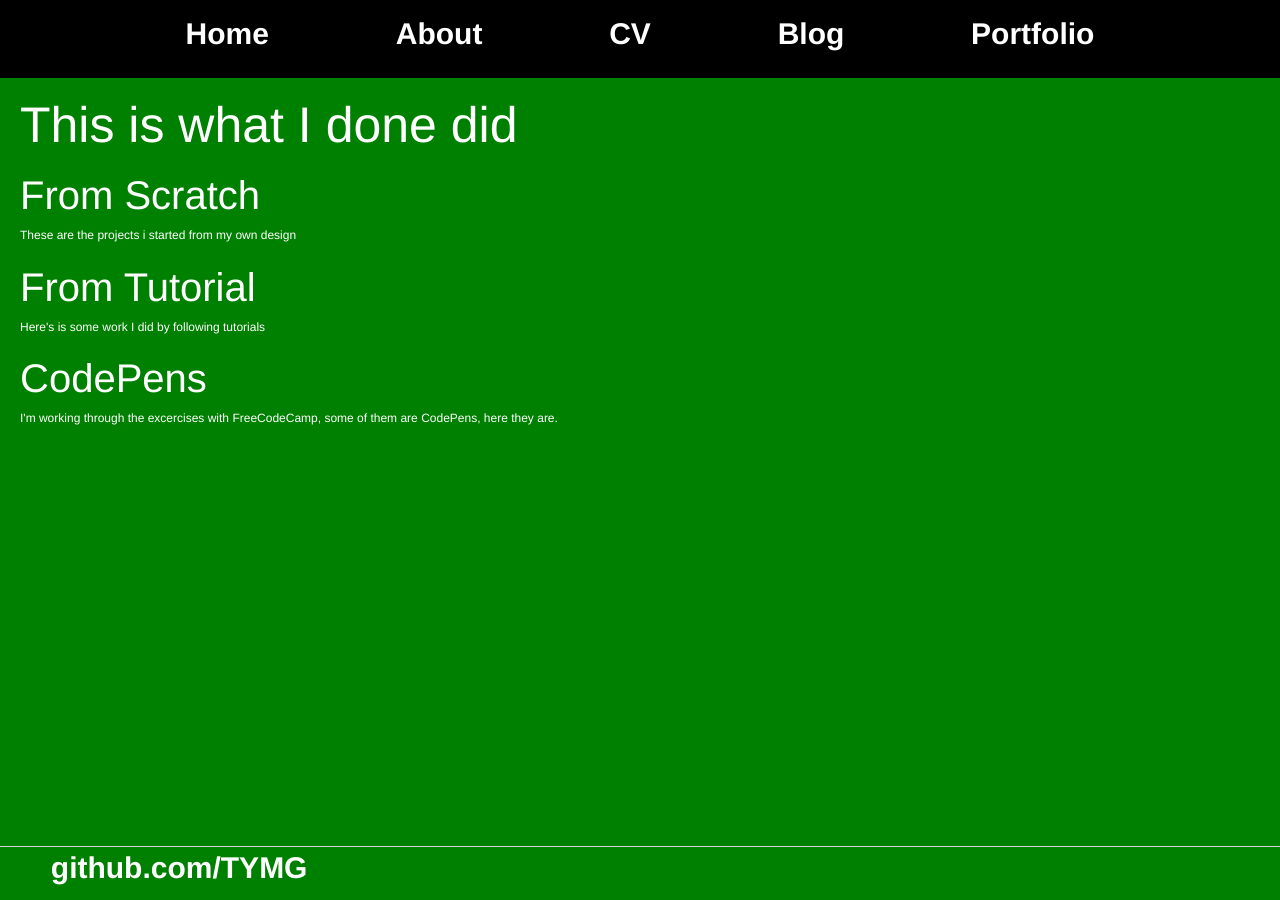
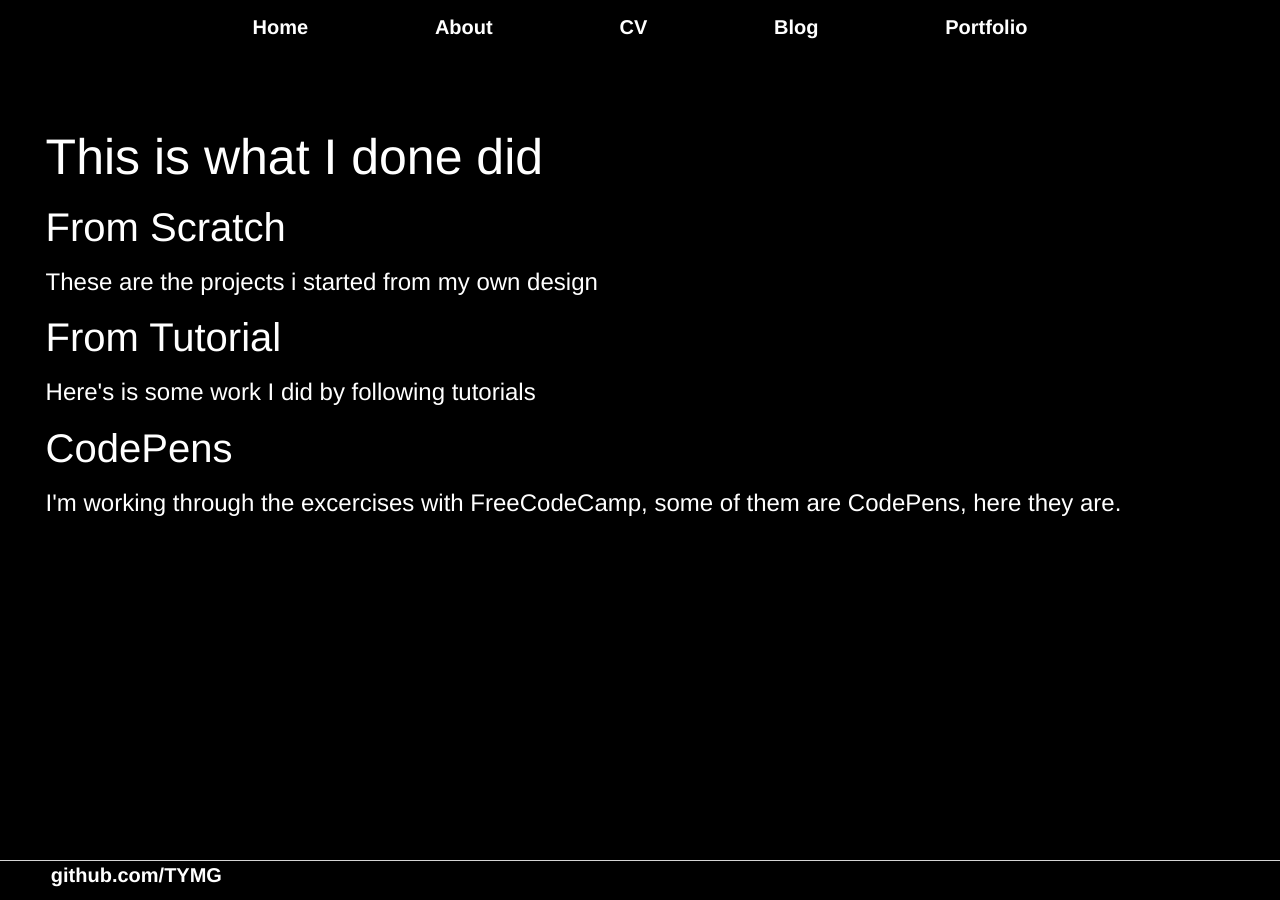
Before and after one commit to TYMG/tymg.github.io, a Jekyll site: the page built from portfolio/index.html, in a window 1280 px wide. Built offline with Jekyll 4.4.1, drawn with Linux system fonts in a browser that asks for light colours; some web fonts are replaced.

Commit message:
Final CSS Responsive Text Updates

```diff
--- a/css/about.css
+++ b/css/about.css
@@ -38,3 +38,8 @@
     @media screen and (min-width: 751px) {
         p {font-size:2rem;}
       }
+
+
+    @media screen and (min-width:1000px) {
+        p {font-size:2.5rem;}
+      }
--- a/css/cv.css
+++ b/css/cv.css
@@ -6,7 +6,7 @@
 }
 
 .cv-text{
-    font-size:1.25rem;
+    font-size:2rem;
 }
 
 h3.cv-sub-headers {
@@ -45,3 +45,16 @@
                     font-size:3rem;
                 }
       }
+
+   @media screen and (min-width: 975px) {
+              div.cv-body {
+                padding: 1%;
+            }
+              .cv-text{
+                    font-size:2rem;
+                }
+
+                h3.cv-sub-headers {
+                    font-size:3rem;
+                }
+      }
--- a/css/home.css
+++ b/css/home.css
@@ -40,27 +40,25 @@
 	 @media screen and (min-width: 376px) and (max-width: 750px) {
 
             .blurb{
-                position: absolute;
                 margin-left: auto;
                 margin-right: auto;
-                left: 0;
-                right: 0;
+                padding: 1%;
                 width:95%;
                 height: 100%;
             }
               h1.home-text-sen-dev{
                 font-family: 'Press Start 2P', cursive;
-                font-size: 1rem;
+                font-size: 3.5rem;
             }
 
             h1.home-text-grt-comm{
                 font-family: 'Tangerine', cursive;
-                font-size: 5rem;
+                font-size: 8rem;
             }
 
             h1.home-text-divrst{
                 font-family: 'Barrio', cursive;
-                font-size: 2rem;
+                font-size: 5rem;
             }
       }
 
@@ -92,7 +90,7 @@
 
         .blurb{
             width:99%;
-            padding: 5%;
+            padding: 1%;
         }
 
         a.about-me{
@@ -101,7 +99,7 @@
 
         h1.home-text-sen-dev{
             font-family: 'Press Start 2P', cursive;
-            font-size: 9rem;
+            font-size: 8rem;
         }
 
         h1.home-text-grt-comm{
@@ -111,7 +109,7 @@
 
         h1.home-text-divrst{
             font-family: 'Barrio', cursive;
-            font-size: 11rem;
+            font-size: 9rem;
         }
 
       }
--- a/css/main.css
+++ b/css/main.css
@@ -129,17 +129,13 @@
 **/
 
 	 @media screen and (min-width: 376px) and (max-width: 750px) {
-              	body{
-                      background-color:blue;
-                }
 
 
       }
 
     @media screen and (min-width: 751px) {
-        body {background-color:green;}
         a {
-            font-size: 3rem;
+            font-size: 2rem;
         }
 
         nav ul li{
@@ -148,10 +144,6 @@
       }
 
       @media screen and (min-width: 1000px) {
-        body {background-color:green;}
-        a {
-            font-size: 3rem;
-        }
 
         nav ul li{
             margin-left: 5%;
--- a/css/portfolio.css
+++ b/css/portfolio.css
@@ -12,11 +12,11 @@
 }
 
 .project__header{
-    font-size:4rem;
+    font-size:3rem;
 }
 
 .project__sub-header{
-    font-size:3rem;
+    font-size:2rem;
     text-align: center;
 }
 
@@ -24,3 +24,40 @@
     font-size:1rem;
     text-align: center;
 }
+
+
+/**
+RESPONSIVE LAYOUT CSS
+
+<370: Default
+370-500: Bigger Phone CSS
+501-750: Tablet CSS
+751+: Browser
+
+**/
+
+	 @media screen and (min-width: 376px) and (max-width: 750px) {
+        h3{
+            font-size: 2rem;
+        }
+
+      }
+
+    @media screen and (min-width: 751px) {
+
+
+      }
+
+       @media screen and (min-width: 1000px) {
+
+        .portfolio{
+            padding: 2%;
+        }
+        .project__header{
+            font-size:4rem;
+        }
+        .project__sub-header{
+            font-size:3rem;
+            text-align: center;
+        }
+      }
--- a/portfolio/index.html
+++ b/portfolio/index.html
@@ -8,7 +8,7 @@
     <div>
         <h2 class="project__header collapsed" data-toggle="collapse" data-target="#from-scratch">From Scratch</h2>
 
-        These are the projects i started from my own design
+        <h3> These are the projects i started from my own design</h3>
         <div id="from-scratch" class="row collapse text-section">
             <div class="col-md-5 col-md-offset-1 project__element">
                 <h3 class="project__sub-header">21 Simon</h3>
@@ -41,7 +41,7 @@
 
     <div>
         <h2 class="project__header collapsed" data-toggle="collapse" data-target="#from-tutorial">From Tutorial</h2>
-        Here's is some work I did by following tutorials
+        <h3>Here's is some work I did by following tutorials</h3>
         <div id="from-tutorial" class="row collapse">
             <div class="col-md-5 col-md-offset-1 project__element">
                 <h3 class="project__sub-header">This Website</h3>
@@ -74,7 +74,7 @@
 
     <div>
         <h2 class="project__header collapsed" data-toggle="collapse" data-target="#code-pens">CodePens</h2>
-        I'm working through the excercises with FreeCodeCamp, some of them are CodePens, here they are.
+        <h3>I'm working through the excercises with FreeCodeCamp, some of them are CodePens, here they are.</h3>
         <div id="code-pens" class="row collapse">
             <div class="col-md-5 col-md-offset-1 project__element">
                 <h3 class="project__sub-header">This Website</h3>
```
